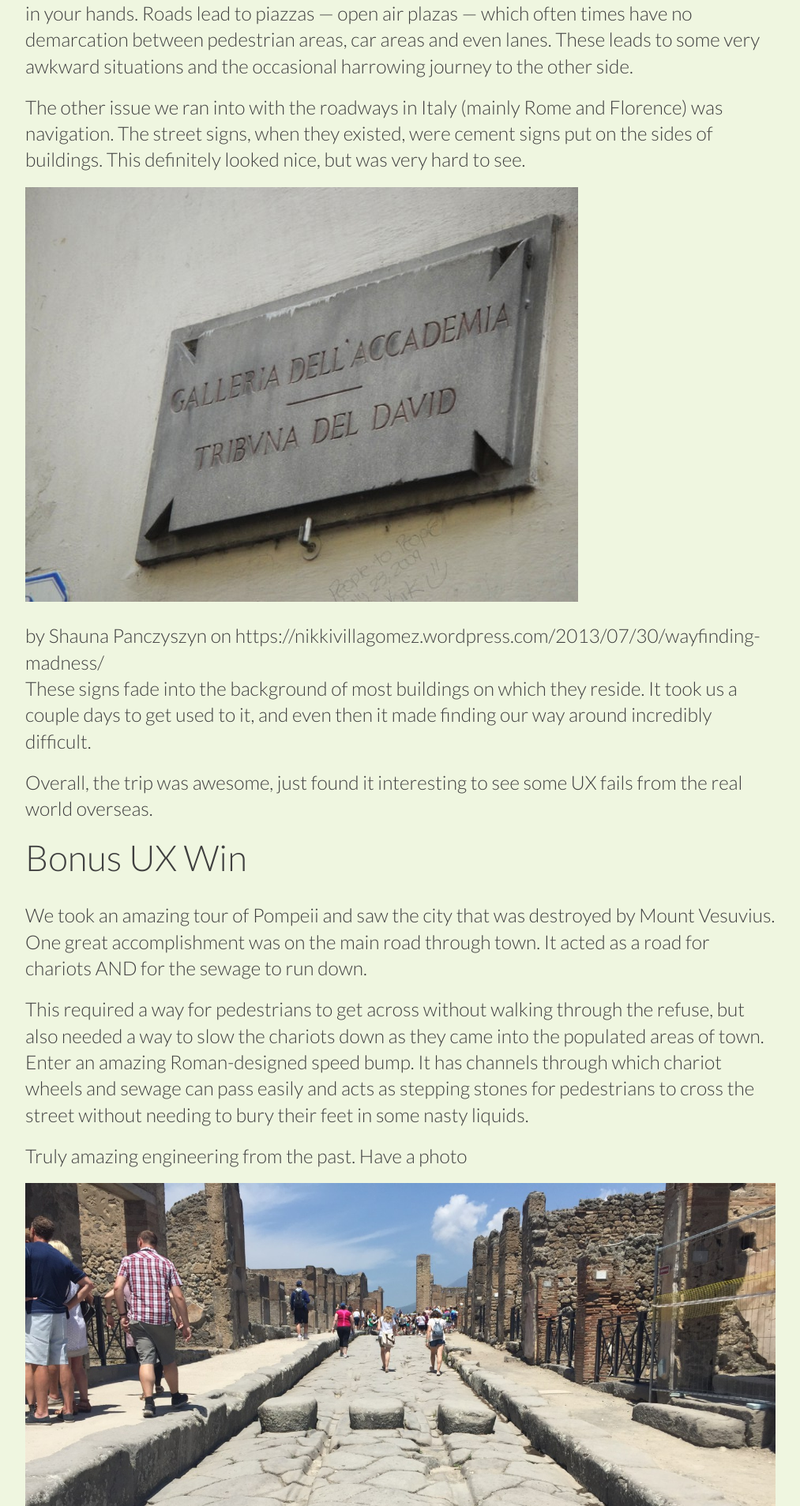
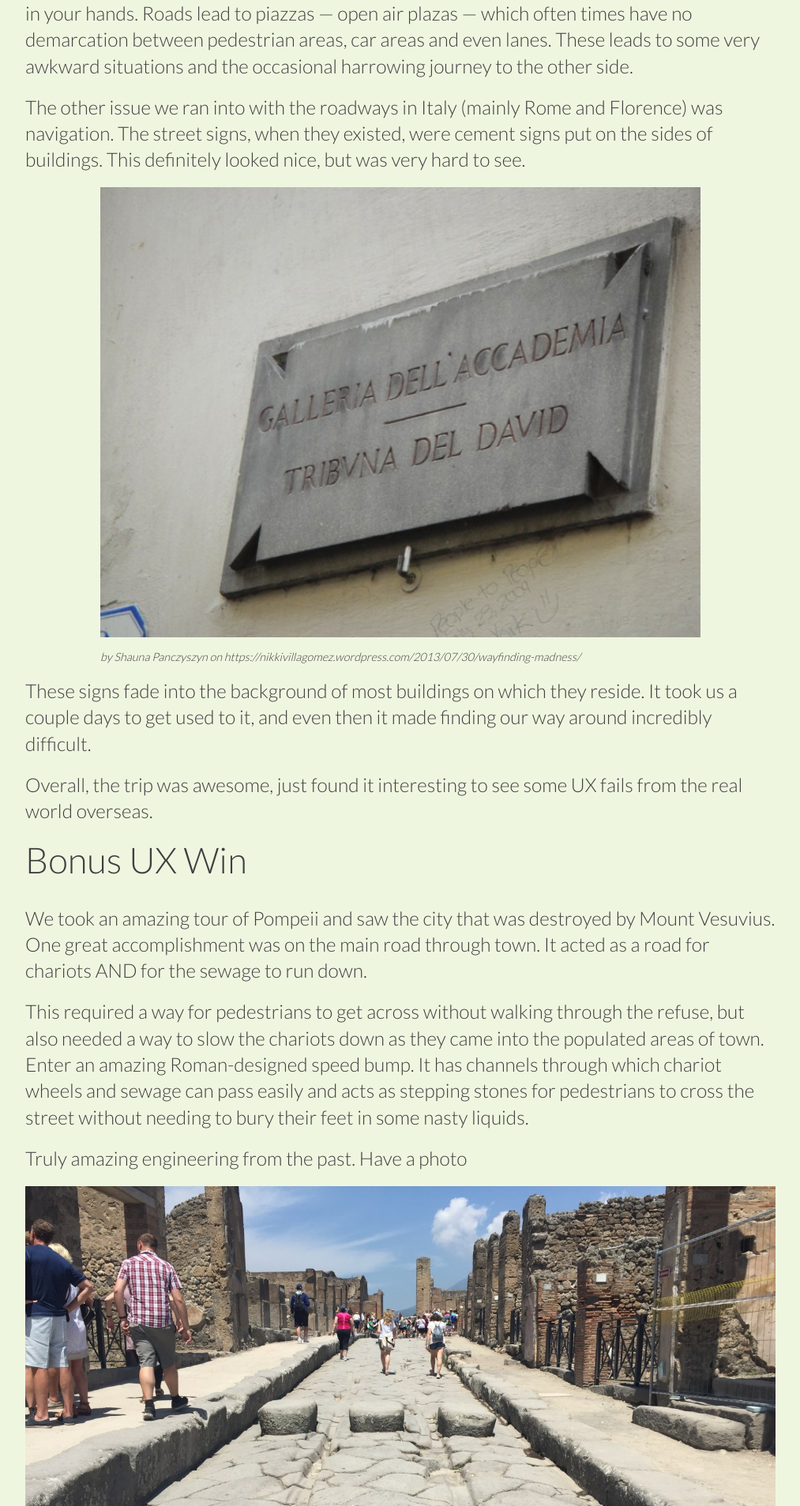
Before and after one commit to erquhart/jekyll-portfolio, a Jekyll site: the page built from _posts/2015-06-22-i-went-to-italy-and-noticed-ux-fails.markdown, in a window 1280 px wide. Shown: the part 1289-3196 px from the top of the page at 79% size, without its empty margins (133-1146 px from the left). Built offline with Jekyll 4.4.1, drawn with Linux system fonts in a browser that asks for light colours.

Commit message:
Adds caption style

```diff
--- a/_posts/2015-06-22-i-went-to-italy-and-noticed-ux-fails.markdown
+++ b/_posts/2015-06-22-i-went-to-italy-and-noticed-ux-fails.markdown
@@ -24,8 +24,10 @@
 
 The other issue we ran into with the roadways in Italy (mainly Rome and Florence) was navigation. The street signs, when they existed, were cement signs put on the sides of buildings. This definitely looked nice, but was very hard to see.
 
-![Street sign in Italy by Shauna Panczyszyn](/images/blog/italy-street-sign.jpg)
-<div class="caption">by Shauna Panczyszyn on https://nikkivillagomez.wordpress.com/2013/07/30/wayfinding-madness/</div>
+<div class="captioned">
+    <img src="/images/blog/italy-street-sign.jpg" alt="Street sign in Italy by Shauna Panczyszyn" class="captioned">
+    <div class="caption">by Shauna Panczyszyn on https://nikkivillagomez.wordpress.com/2013/07/30/wayfinding-madness/</div>
+</div>
 
 These signs fade into the background of most buildings on which they reside. It took us a couple days to get used to it, and even then it made finding our way around incredibly difficult.
 
--- a/style.css
+++ b/style.css
@@ -606,6 +606,17 @@
   .post-head h6 {
     font-size: 1.4rem; }
 
+.captioned {
+  width: 80%;
+  margin: 0 auto; }
+  .captioned img {
+    width: 100%; }
+
+.caption {
+  font-size: calc(.5rem + .5vw);
+  font-style: italic;
+  margin-bottom: 10px; }
+
 .interior h1 {
   font-size: 3rem;
   text-align: center; }
```
Also changed, not shown: scss/components/_blog.scss (+13 -0 lines).
